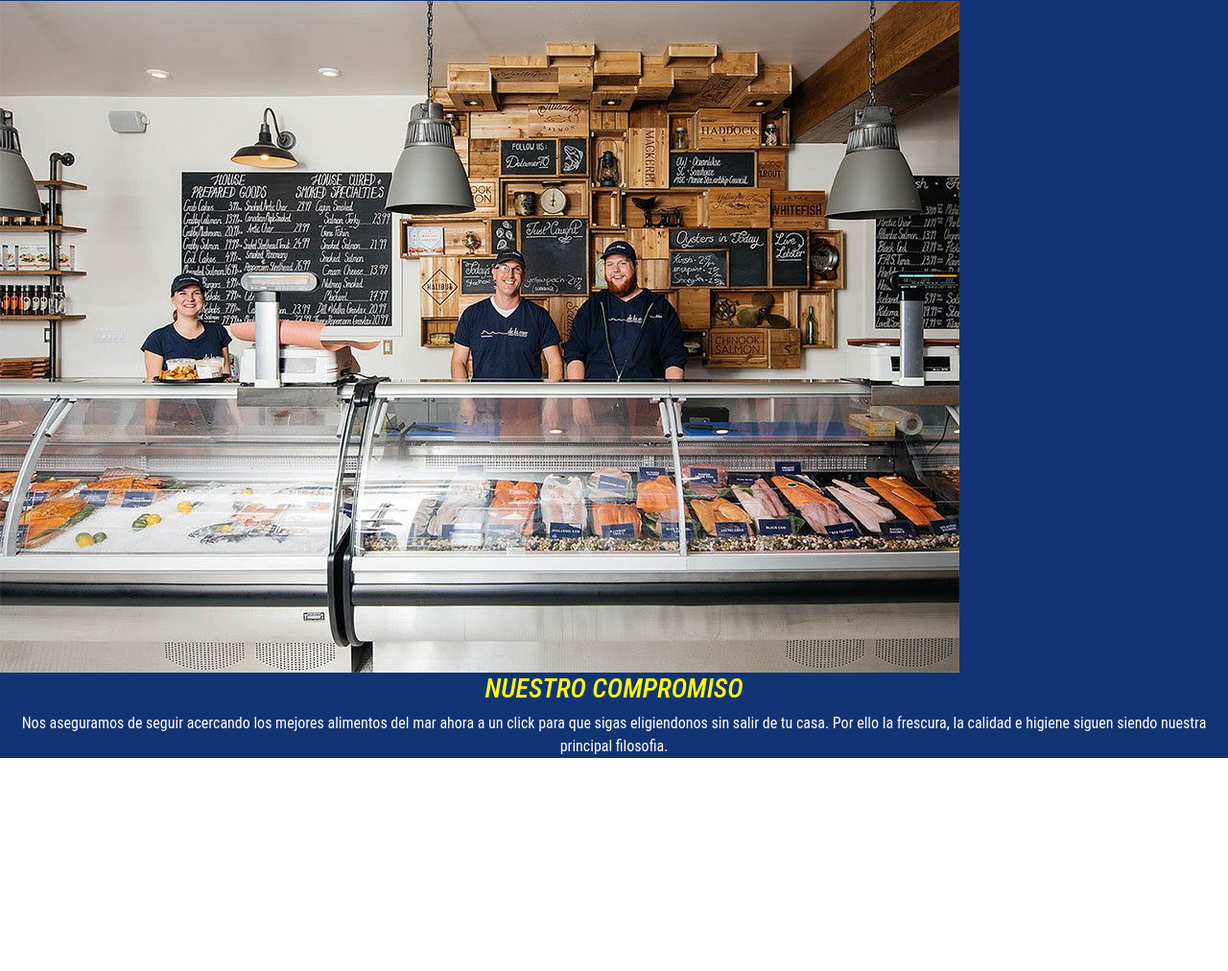
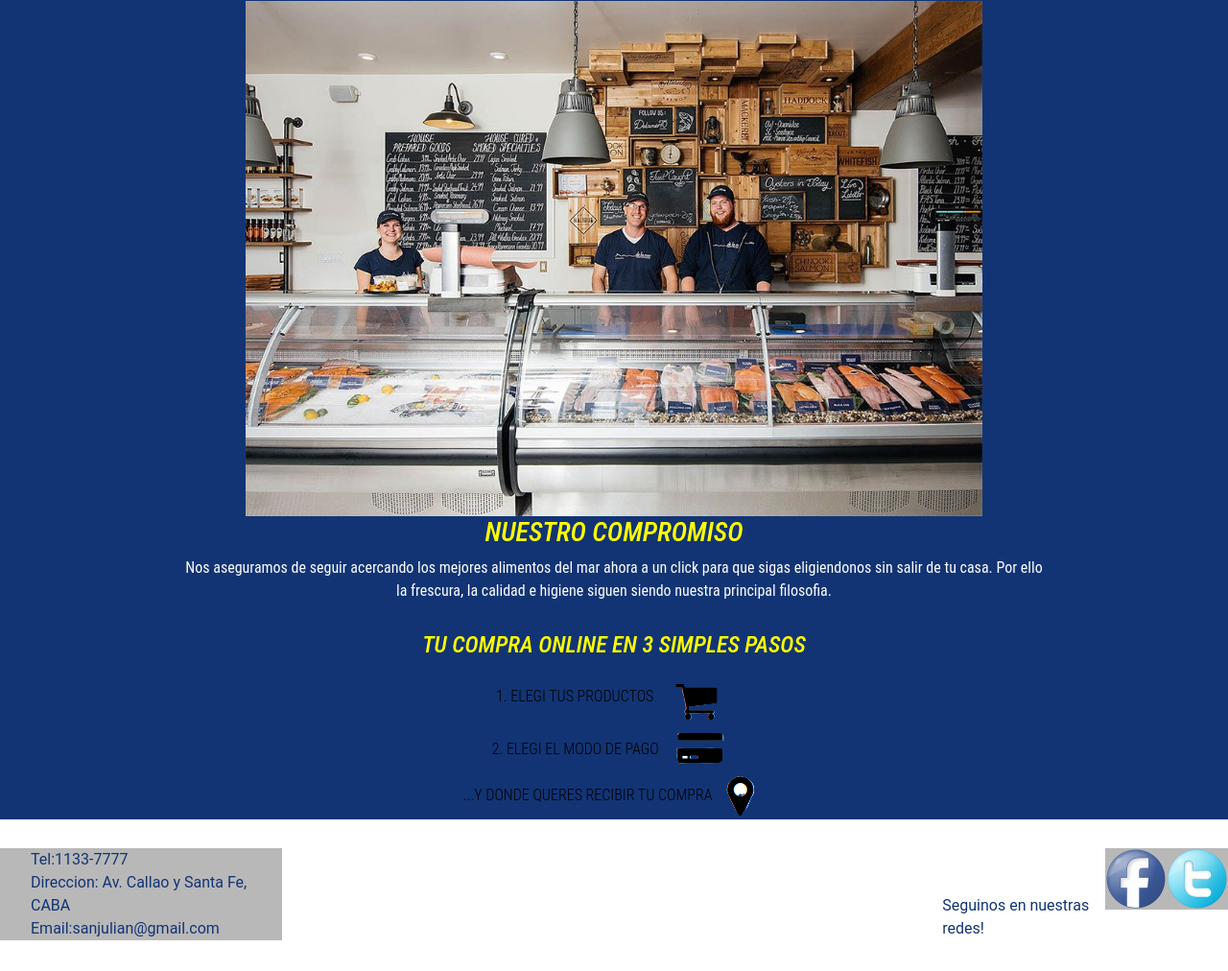
Before and after one commit to mariasolweb/pescaderiasolkuntzius, a plain HTML site: page index.html in a window 1280 px wide. Shown: the part 641-1653 px from the top of the page at 96% size. Before the commit the page ends 1447 px from the top, so only its background shows below. Drawn offline with Linux system fonts and the light colour scheme.

Commit message:
termine index

```diff
--- a/css/style.css
+++ b/css/style.css
@@ -1,10 +1,5 @@
 
-/********me gustaria que de bg sea la imagen atras de la transparecncia del navbar
-body {
-    background-image: url(/img/header.png);
-    background-repeat: repeat-x
-}
-****/
+
 h2,h3,h4 {
     color: yellow;
     font-style: italic;
@@ -12,6 +7,19 @@ h2,h3,h4 {
 }
 .bg_lightblue{
     background-color:  rgba(176, 196, 222, 0.8);
+
+}
+
+.bg_foto{
+    background-image: url(../img/header.png);
+    background-repeat: repeat-x;
+}
+
+.form_buscar{
+    position: absolute;
+    top: 10px;
+    right: 1rem;
+
 }
 
 #botonera ul li a{
@@ -40,6 +48,16 @@ h2,h3,h4 {
     padding: 20px 50px;
     border: solid orangered 2px ;
     margin: 2rem auto;
+}
+
+.foto_art1{
+display: block;
+}
+
+.foto_art1 img{
+    width: 60%;
+    display: block;
+    margin: auto;
 
 }
 
@@ -94,3 +112,35 @@ font-family:'Roboto', sans-serif;
     color: white;
 
 }
+
+.article3 p{
+    margin-left: 15%;
+    margin-right: 15%;
+}
+
+.article4{
+    width: cover;
+    font-family: 'Roboto Condensed', sans-serif;
+    text-align: center;
+    color: black;
+    font-weight: 300;
+    margin-top: 30px;
+}
+.footer{
+    font-family:'Roboto', sans-serif;
+    color: rgb(18, 52, 116);
+    list-style: none;
+    margin-top: 30px;
+    background-color: rgba(128, 128, 128, 0.561);
+
+}
+.footer img{
+width: 40%;
+}
+
+.pie_redes{
+    font-family: 'Roboto', sans-serif;
+    color: rgb(18, 52, 116);
+    margin-left: 43em;
+
+}
--- a/index.html
+++ b/index.html
@@ -1,5 +1,6 @@
 <!DOCTYPE html>
 <html lang="en">
+
 <head>
   <meta charset="UTF-8">
   <meta http-equiv="X-UA-Compatible" content="IE=edge">
@@ -8,19 +9,25 @@
   <link rel="shortcut icon" href="img/favicon san julian.png">
   <!-- BS css -->
   <link rel="stylesheet" href="css/bootstrap.min.css">
+  <link rel="stylesheet" href="https://cdnjs.cloudflare.com/ajax/libs/font-awesome/6.1.1/css/all.min.css"
+    integrity="sha512-KfkfwYDsLkIlwQp6LFnl8zNdLGxu9YAA1QvwINks4PhcElQSvqcyVLLD9aMhXd13uQjoXtEKNosOWaZqXgel0g=="
+    crossorigin="anonymous" referrerpolicy="no-referrer" />
   <!-- mi css -->
   <link rel="stylesheet" href="css/style.css">
 
 </head>
-<body >
+
+<body>
 
   <!--  inicia nav-->
+  <div class="bg_foto ">
     <nav class="navbar navbar-expand-lg bg_lightblue " id="botonera">
       <div class="container-fluid ">
         <a class="navbar-brand" href="index.html">
           <img src="img/SAN JULIAN.png" alt="logo de san julian">
         </a>
-          <button class="navbar-toggler" type="button" data-bs-toggle="collapse" data-bs-target="#navbarSupportedContent" aria-controls="navbarSupportedContent" aria-expanded="false" aria-label="Toggle navigation">
+        <button class="navbar-toggler" type="button" data-bs-toggle="collapse" data-bs-target="#navbarSupportedContent"
+          aria-controls="navbarSupportedContent" aria-expanded="false" aria-label="Toggle navigation">
           <span class="navbar-toggler-icon"></span>
         </button>
         <div class="collapse navbar-collapse" id="navbarSupportedContent">
@@ -42,13 +49,14 @@
             </li>
           </ul>
 
-            <form class="d-flex" role="search">
+          <form class="d-flex form_buscar" role="search">
             <input class="form-control me-2" type="search" placeholder="buscar producto" aria-label="Search">
-              <button class="btn btn-outline-success" type="submit">buscar</button>
+            <button class="btn btn-outline-success" type="submit"><i class="fa-solid fa-magnifying-glass"></i></button>
           </form>
         </div>
 
       </div>
+
     </nav>
     <!-- ends nav-->
     <!---   primer articulo-->
@@ -63,27 +71,32 @@
         <button type="button" class="btn button btn-lg">Ver Promociones!</button>
       </article>
     </main>
+
     <!--ends primer articulo-->
 
     <!--segundo articulo-->
 
     <article class="bg_blue ">
       <h2 class="d-flex justify-content-center p-2">NOSOTROS</h2>
-          <p class="d-flex justify-content-center article2 ">San Julian es una empresa familiar que nacio hace 20 años, nos diferencia el trato calido a nuestros
+      <p class="d-flex justify-content-center article2 ">San Julian es una empresa familiar que nacio hace 20 años, nos
+        diferencia el trato calido a nuestros
         clientes y la confianza de brindar alimentos tanto del mercado nacional como internacional de la mejor
         calidad para que puedas agasajar a toda tu familia. <br>En San Julian nos esforzamos para brindar
         productos con los mas exigentes controles de higiene y seguridad en nuestros alimentos elaborados y asi
         lograr la satisfaccion de nuestros clientes.
       </p>
-          <div>
-          <img class="imagen_pescaderia"   src="img/pescaderia.jpg" alt="imagen de pescaderia">
+      <div class="foto_art1">
+        <img class="imagen_pescaderia " src="img/pescaderia.jpg" alt="imagen de pescaderia">
       </div>
     </article>
-        <!--ends rticulo2-->
+  </div>
+  <!--ends articulo2-->
   <!--3er articulo--->
-        <article class="bg_blue  article3 ">
-          <h3 >NUESTRO COMPROMISO</h3>
-          <p>Nos aseguramos de seguir acercando los mejores alimentos del mar ahora a un click para que sigas
+  <div class="bg_blue ">
+    <article class=" article3 ">
+      <h3>NUESTRO COMPROMISO</h3>
+      <p class=" article3 ">Nos aseguramos de seguir acercando los mejores alimentos del mar ahora a un click para que
+        sigas
         eligiendonos sin salir de tu casa. Por ello la frescura, la calidad e higiene siguen siendo nuestra
         principal filosofia. </p>
     </article>
@@ -93,24 +106,36 @@
 
     <!--ends 3er articulo-->
 
-
-
-
-
-
-
-
-
-
-
-
-
-
-
-
-
-
+    <!--4to articulo--->
+    <article class="bg_blue article4 ">
+      <h4 class="text_italic">TU COMPRA ONLINE EN 3 SIMPLES PASOS</h4>
+      <div> 1. ELEGI TUS PRODUCTOS <img src="./img/carrito.png" alt="imagen de carrito de compras"></div>
+      <div>2. ELEGI EL MODO DE PAGO
+        <img src="./img/card.png" alt="imagen de tarjeta de credito"></div>
+      <div>...Y DONDE QUERES RECIBIR TU COMPRA
+        <img src="./img/envio.png" alt="imagen de envio">
+      </div>
+    </article>
+  </div>
+  <!--ends articulo4-->
+  <footer class="d-flex bd-highlight mb-3">
+    <ul class="footer">
+      <li>Tel:1133-7777</li>
+      <li>Direccion: Av. Callao y Santa Fe, CABA</li>
+      <li>Email:sanjulian@gmail.com</li>
+    </ul>
+   <div class="d-flex justify-content-end ">
+    <p class="d-flex align-items-end pie_redes">Seguinos en nuestras redes!</p>
+    <a href="https://facebook.com" target="_blank">
+      <img class="footer" src="./img/facebook.png" alt="seguinos en nuestras redes">
+    </a>
+    <a href="https://twitter.com/" target="_blank">
+      <img class="footer"  src="./img/twitter.png" alt="">
+    </a>
+  </div>
+  </footer>
   <!-- Script BS -->
   <script src="js/bootstrap.min.js"></script>
 </body>
+
 </html>
```
Lines whose indentation alone changed are shown as unchanged.
